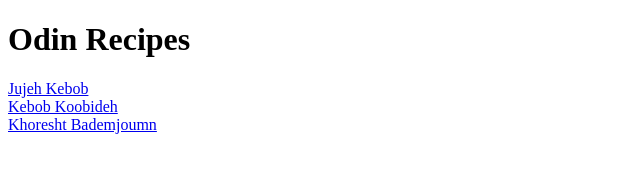
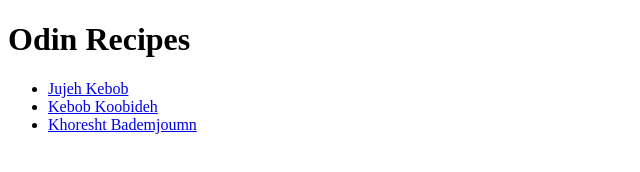
Before and after one commit to omid-mousavi/odin-recipes, a plain HTML site: page index.html in a window 1280 px wide. Shown: the whole page, without its empty margins (0-640 px from the left). Drawn offline with Linux system fonts and the light colour scheme.

Commit message:
a tags inside an unordered list
I puted all a tags inside of an unordered list.

```diff
--- a/index.html
+++ b/index.html
@@ -7,8 +7,10 @@
   </head>
   <body>
     <h1>Odin Recipes</h1>
-    <a href="recipes/jujeh-kabob.html">Jujeh Kebob</a><br>
-    <a href="recipes/kabob-koobideh.html">Kebob Koobideh</a><br>
-    <a href="recipes/khoresht-bademjoumn.html">Khoresht Bademjoumn</a>
+    <ul>
+      <li><a href="recipes/jujeh-kabob.html">Jujeh Kebob</a></li>
+      <li><a href="recipes/kabob-koobideh.html">Kebob Koobideh</a></li>
+      <li><a href="recipes/khoresht-bademjoumn.html">Khoresht Bademjoumn</a></li>
+    </ul>
   </body>
 </html>
```
